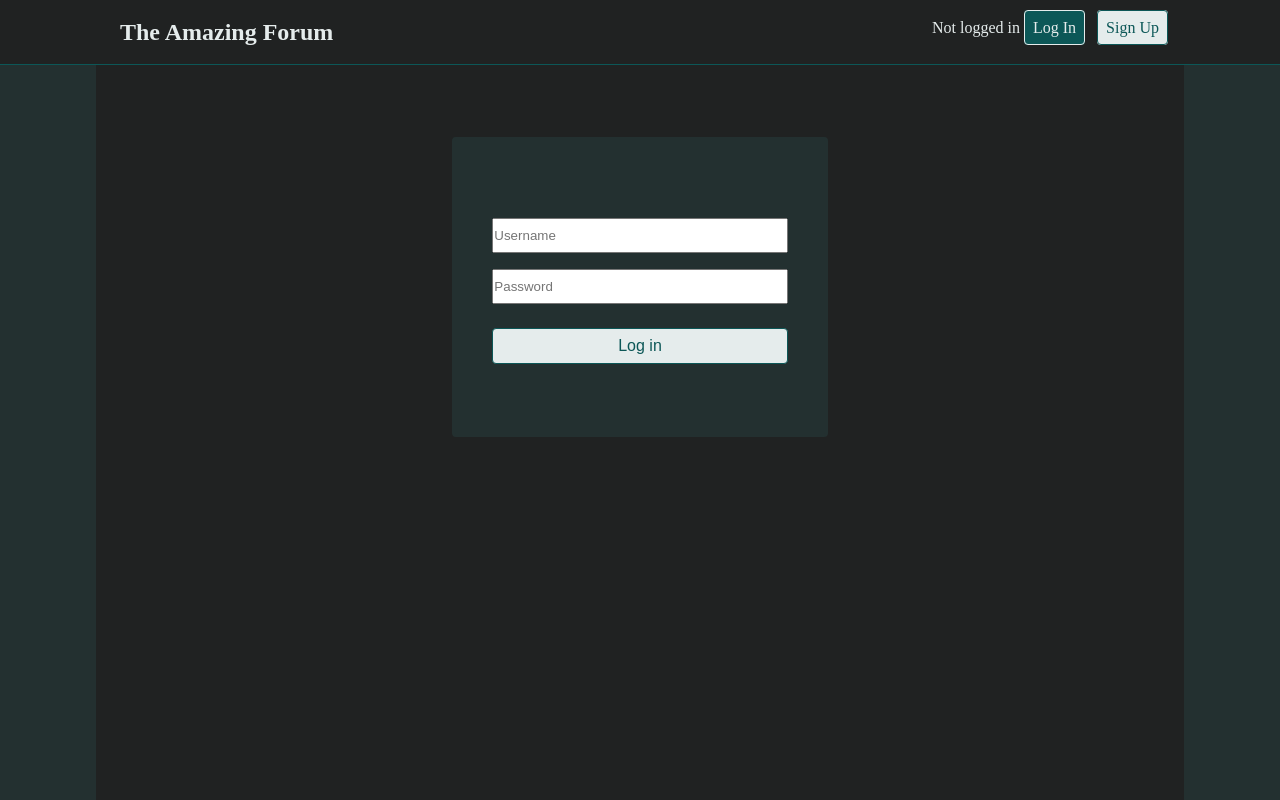
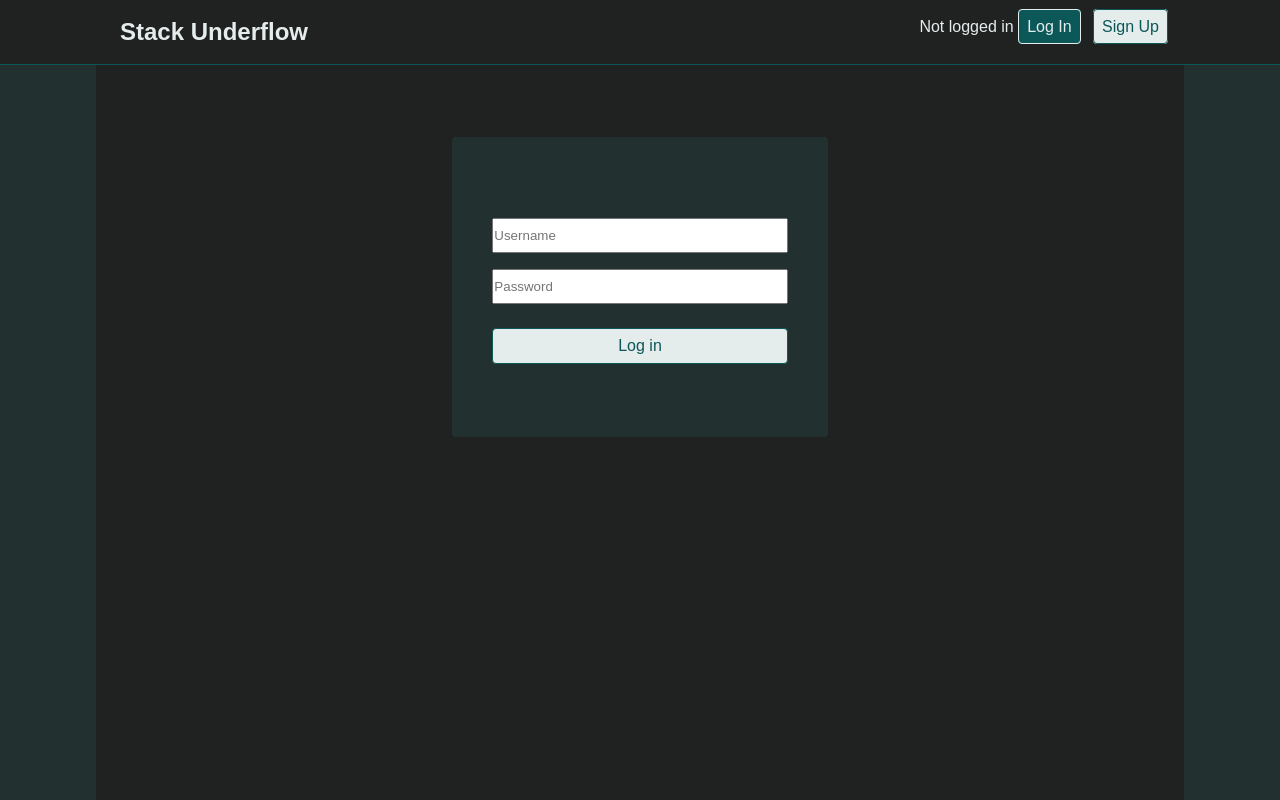
Before and after one commit to BlueShiftButterfly/flask_forum_application, a Flask app: a page that uses application/templates/base_layout.html in a window 1280 px wide. Run offline with Flask 3, Linux system fonts and the light colour scheme.

Commit message:
Change forum name and default font

```diff
--- a/application/static/styles/base.css
+++ b/application/static/styles/base.css
@@ -9,6 +9,10 @@
 
 body {
     margin: 0px;
+}
+
+* {
+    font-family: Arial, Helvetica, sans-serif;
 }
 
 .page_container {
--- a/application/templates/base_layout.html
+++ b/application/templates/base_layout.html
@@ -12,7 +12,7 @@
                 <nav class="navigation">
                     {% block navigation %}
                     <div class="frontpage_menu">
-                        <a class="site_header" href="/">The Amazing Forum</a>
+                        <a class="site_header" href="/">Stack Underflow</a>
                     </div>
                     <div class="account_info">
                         {% if current_user.is_authenticated %}
```
